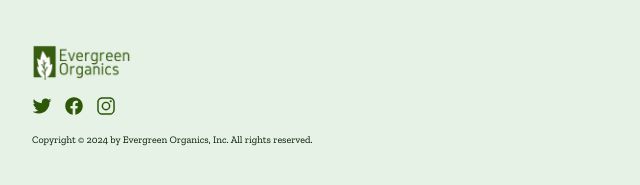
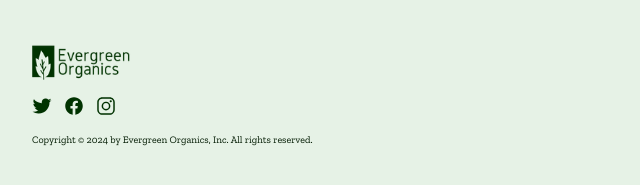
Before and after one commit to J-Mels/evergreen-organics, a plain HTML site: page index.html in a window 1280 px wide. Shown: the part 7286-7471 px from the top of the page, 0-640 px from the left. Drawn offline with nearby package versions, Linux system fonts and the light colour scheme.

Commit message:
finish footer section (for real this time)

```diff
--- a/index.html
+++ b/index.html
@@ -464,7 +464,7 @@
             <img
               class="logo poop"
               alt="Evergreen logo"
-              src="pics-master/evergreen-logo.png"
+              src="pics-master/evergreen-header-logo.png"
             />
           </a>
           <ul class="social-links">
--- a/styles.css
+++ b/styles.css
@@ -425,7 +425,7 @@
 
 .social-link,
 .social-link:visited {
-  color: #2c5807;
+  color: #003300;
 }
 
 .copyright {
```
